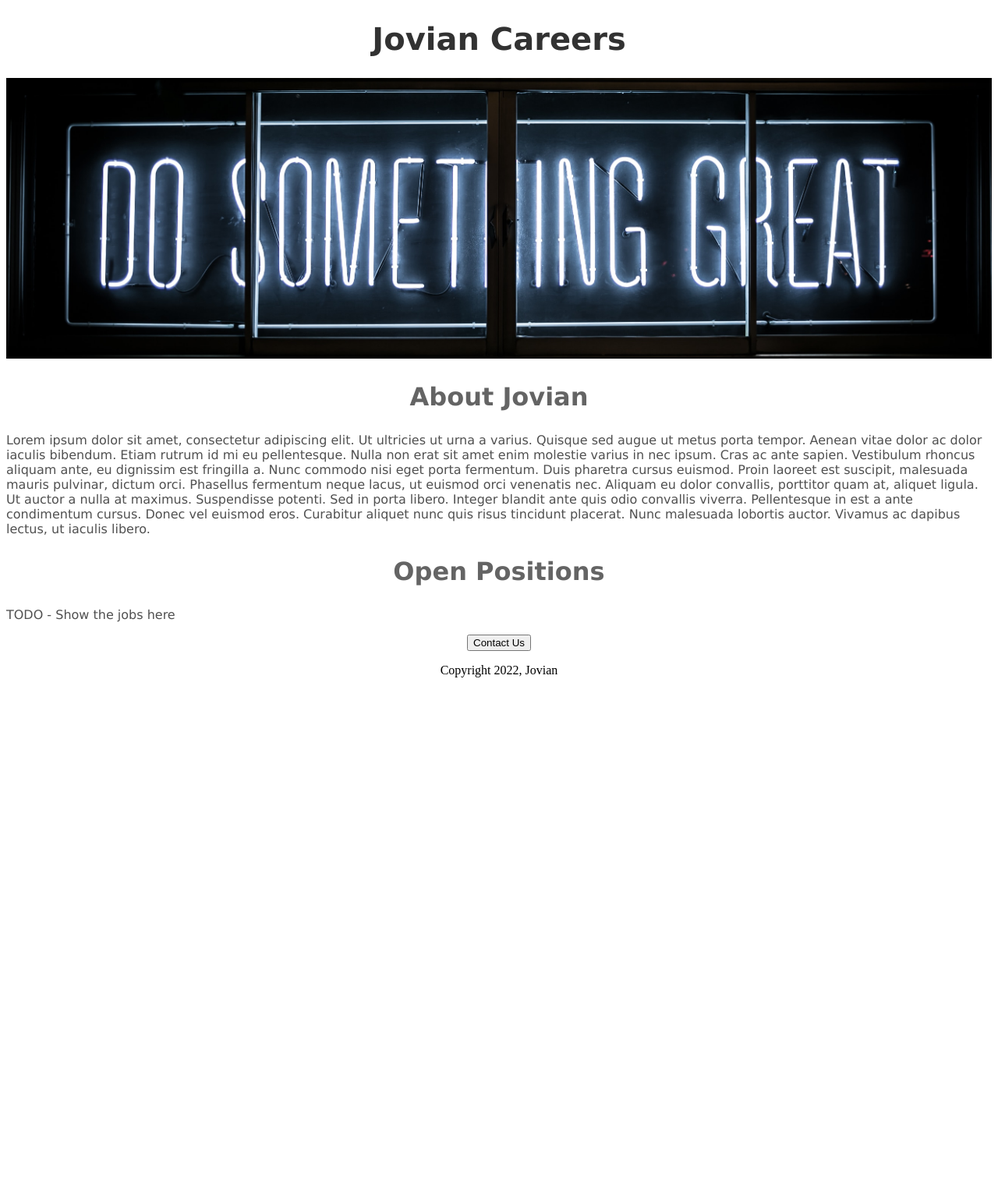
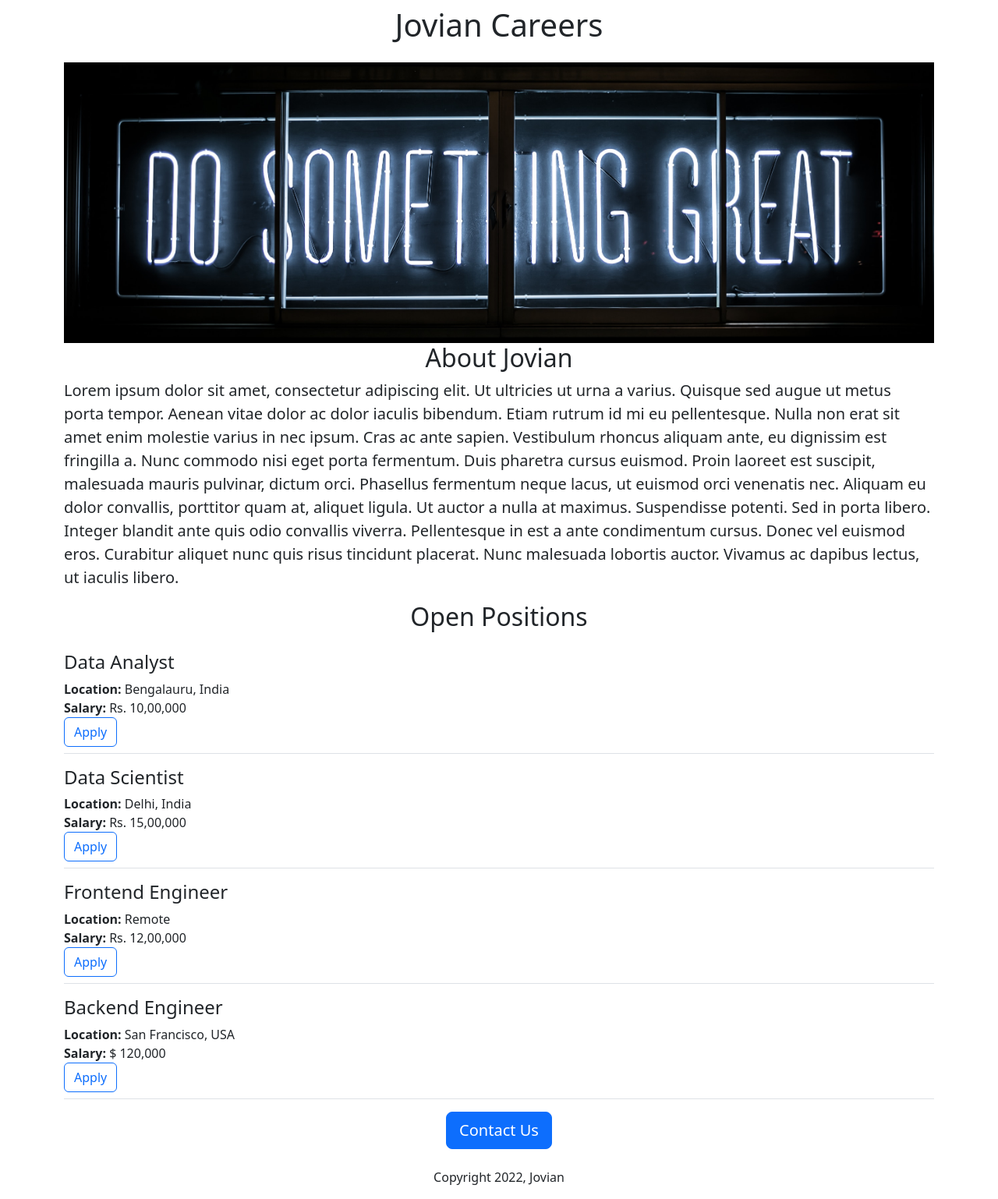
Before and after one commit to Zippitydoda/jovian-careers-website, a Flask app: page / in a window 1280 px wide. Shown: the whole page at 78% size. Before the commit the page ends 869 px from the top, so only its background shows below. Run offline with Flask 3, Linux system fonts and the light colour scheme.

Commit message:
done for today

```diff
--- a/app.py
+++ b/app.py
@@ -2,9 +2,36 @@
 
 app = Flask(__name__)
 
+JOBS = [
+  {
+    'id': 1,
+    'title': 'Data Analyst',
+    'location': 'Bengalauru, India',
+    'salary': 'Rs. 10,00,000'
+  },
+  {
+    'id': 2,
+    'title': 'Data Scientist',
+    'location': 'Delhi, India',
+    'salary': 'Rs. 15,00,000'
+  },
+  {
+    'id': 3,
+    'title': 'Frontend Engineer',
+    'location': 'Remote',
+    'salary': 'Rs. 12,00,000'
+  },
+  {
+    'id': 4,
+    'title': 'Backend Engineer',
+    'location': 'San Francisco, USA',
+    'salary': '$ 120,000'
+  }
+]
+
 @app.route("/")
 def hello_world():
-  return render_template('home.html')
+  return render_template('home.html', jobs=JOBS, company_name='Jovian')
 
 if __name__ == "__main__":
   app.run(host='0.0.0.0', debug=True)
--- a/templates/home.html
+++ b/templates/home.html
@@ -1,56 +1,38 @@
 <!DOCTYPE html>
 <html>
   <head>
-<style>
-    h1 {
-      font-size: 40px;
-      font-family: Verdana;
-      font_weight: normal;
-      color: rgb(50,50,50);
-      text-align:center;
-    }
-    #banner {
-      width: 100%;
-      height: 360px;
-      object-fit: cover;
-
-    }
-  h2 {
-      font-size: 32px;
-      font-family: Verdana;
-      color: rgb(100, 100, 100);
-      text-align:center;
-      font_weight: normal;
-
-  }
-  .bodytext {
-      font-family: Verdana;
-      color: rgb(80, 80, 80);
-  }
-
-  #container {
-    max: width; 720px;
-    margin: 0,auto;
-
-  }
-
-</style>
+    <meta charset="utf-8">
+    <meta name="viewport" content="width=device-width, initial-scale=1">
+     <link href="https://cdn.jsdelivr.net/npm/bootstrap@5.3.0/dist/css/bootstrap.min.css" rel="stylesheet" integrity="sha384-9ndCyUaIbzAi2FUVXJi0CjmCapSmO7SnpJef0486qhLnuZ2cdeRhO02iuK6FUUVM" crossorigin="anonymous">
+    <style>
+      #banner {
+        height: 360px;
+        width:100%;
+        object-fit:cover;
+      }
+    </style>
   </head>
   <body>
-    <div id="container">
-      <h1>Jovian Careers</h1>
-      <img id='banner' src="https://jovian-careers-website.zippitydoda.repl.co/static/banner.jpeg" >
-        <h2> About Jovian</h2>
-        <p class= "bodytext">
+    <div class="container">
+      <h1 class="text-center mt-2 mb-4">{{company_name}} Careers</h1>
+      <img class="img-fluid" id='banner' src="https://jovian-careers-website.zippitydoda.repl.co/static/banner.jpeg" >
+        <h2 class="text-center" > About Jovian</h2>
+        <p class="lead">
           Lorem ipsum dolor sit amet, consectetur adipiscing elit. Ut ultricies ut urna a varius. Quisque sed augue ut metus porta tempor. Aenean vitae dolor ac dolor iaculis bibendum. Etiam rutrum id mi eu pellentesque. Nulla non erat sit amet enim molestie varius in nec ipsum. Cras ac ante sapien. Vestibulum rhoncus aliquam ante, eu dignissim est fringilla a.
   Nunc commodo nisi eget porta fermentum. Duis pharetra cursus euismod. Proin laoreet est suscipit, malesuada mauris pulvinar, dictum orci. Phasellus fermentum neque lacus, ut euismod orci venenatis nec. Aliquam eu dolor convallis, porttitor quam at, aliquet ligula. Ut auctor a nulla at maximus. Suspendisse potenti. Sed in porta libero. Integer blandit ante quis odio convallis viverra. Pellentesque in est a ante condimentum cursus. Donec vel euismod eros. Curabitur aliquet nunc quis risus tincidunt placerat. Nunc malesuada lobortis auctor. Vivamus ac dapibus lectus, ut iaculis libero.
 
       </p>
-      <h2>Open Positions</h2>
-      <p class= "bodytext">TODO - Show the jobs here</p>
-      <div style="text-align:center;">
-      <button>Contact Us</button>
-          <p> Copyright 2022, Jovian</p>
+      <h2 class="text-center mt-2 mb-4">Open Positions</h2>
+
+      <div>
+        {% for job in jobs %}
+          {% include 'jobitem.html' %}
+        {% endfor %}
+      </div>
+
+      <div class="text-center">
+      <button class="btn btn-primary btn-lg">Contact Us</button>
+          <p class="mt-4"> Copyright 2022, Jovian</p>
       </div>
     </div>
   </body>
--- /dev/null
+++ b/templates/jobitem.html
@@ -0,0 +1,10 @@
+<div class="border-bottom" style="margin-bottom:16px; padding-bottom:8px;">
+  <h4 style="color: rgb(120,120,120; margin-bottom: 4px;">{{job['title']}}</h4>
+  <div><b>Location:</b> {{job['location']}}</div>
+  {% if 'salary' in job %}
+  <div>
+    <b>Salary: </b> {{job['salary']}}
+  </div>
+  {% endif %}
+  <button type="button" class="btn btn-outline-primary">Apply</button>
+</div>
```
